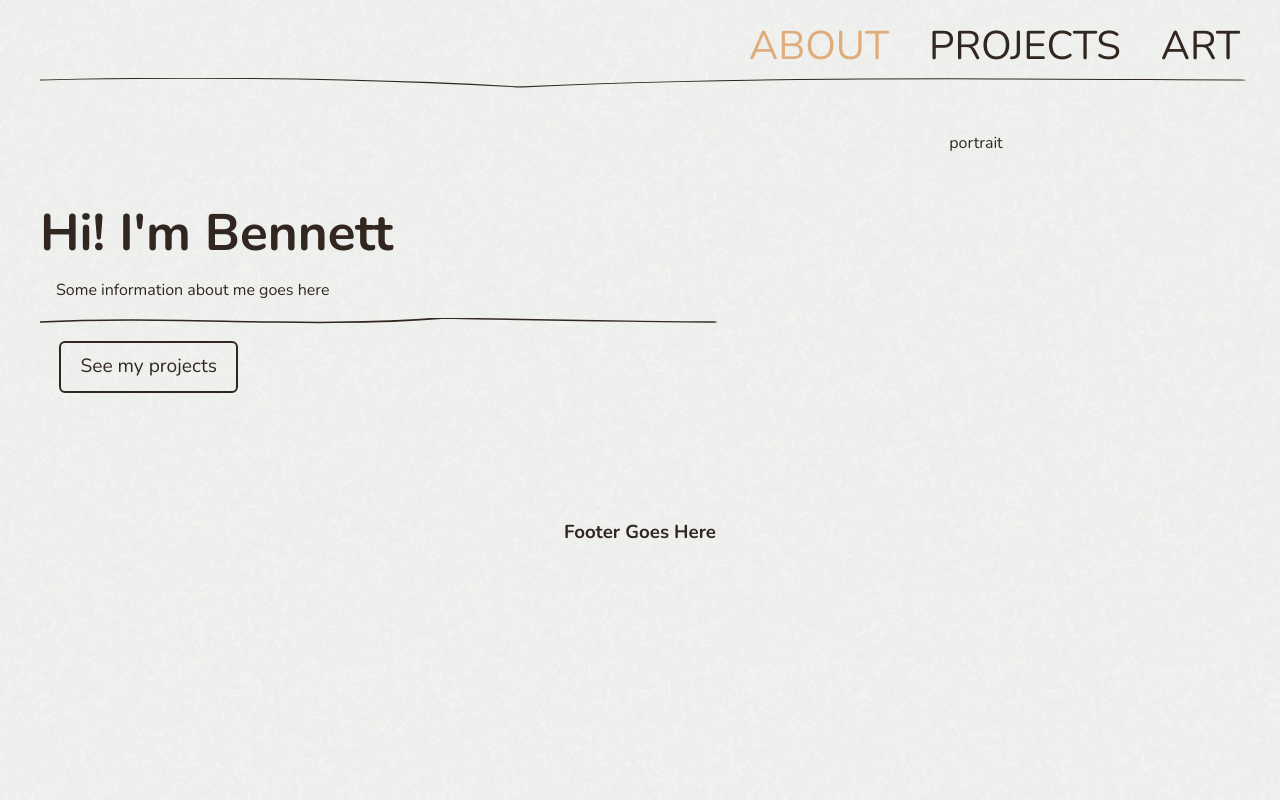
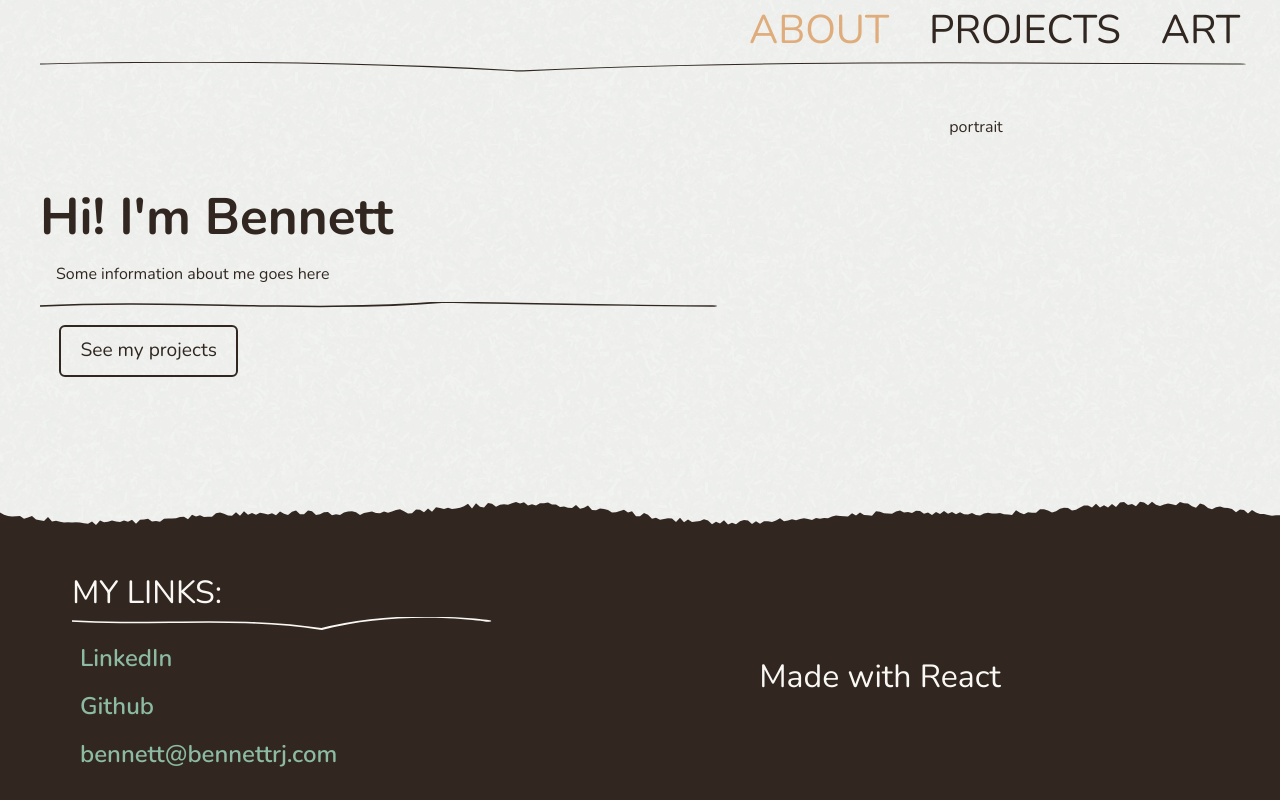
Before and after one commit to bennettj12/personal-portfolio, a React (Vite) app: page / in a window 1280 px wide. Built offline with nearby package versions, Linux system fonts and the light colour scheme.

Commit message:
added footer and overengineered footer transition border thing

```diff
--- a/package.json
+++ b/package.json
@@ -10,6 +10,7 @@
     "preview": "vite preview"
   },
   "dependencies": {
+    "@react-hook/resize-observer": "^2.0.2",
     "framer-motion": "^12.16.0",
     "react": "^19.1.0",
     "react-dom": "^19.1.0",
--- a/src/assets/styles/_variables.scss
+++ b/src/assets/styles/_variables.scss
@@ -4,6 +4,8 @@
     --accent1: #DFAD7C;
     --accent2: #8CBAA2;
     --highlight: #EBD6D6;
+
+    --footer-height: 200px;
 }
 
 
--- a/src/assets/styles/global.scss
+++ b/src/assets/styles/global.scss
@@ -1,15 +1,15 @@
 #root {
-  padding: 1rem;
+  padding: 0;
   text-align: center;
   display: flex;
-  justify-content: center;
+  flex-direction: column;
+  min-height: 100vh;
 }
 :root, body, html {
 
   width: 100%;
   margin: 0;
   padding: 0;
-  min-height: 100vh;
   overflow-x: hidden;
 
   font-family: "Nunito", sans-serif;
--- /dev/null
+++ b/src/components/BrushBorder/BrushBorder.jsx
@@ -0,0 +1,94 @@
+import { useEffect, useRef, useCallback } from 'react';
+import styles from './BrushBorder.module.scss'
+
+export default function BrushBorder({
+    color = "var('--ink')"
+}) {
+
+    const canvasRef = useRef(null);
+    const containerRef = useRef(null);
+    const drawBorder = useCallback(() => {
+        if(!containerRef.current || !canvasRef.current) return;
+
+        const parentWidth = containerRef.current.clientWidth;
+        const height = 40;
+
+        const canvas = canvasRef.current;
+        const ctx = canvas.getContext('2d');
+
+        canvas.width = parentWidth;
+        canvas.height = height;
+
+        // find css variable
+        const getColor = (color) => {
+            if(typeof window === 'undefined') return '#000000';
+
+            return getComputedStyle(document.documentElement)
+                .getPropertyValue(color.match(/'([^']+)'/)[1]).trim() || '#000000';
+        }
+
+        ctx.clearRect(0,0,parentWidth,height);
+
+        ctx.beginPath();
+        ctx.moveTo(0, height)
+        for (let i = 0; i <= parentWidth; i += 4) {
+            const noise = (
+                Math.sin(i * (0.01)) * 7 + // Base wave
+                (Math.random() * 5 - 2.5) +  // Randomness
+                (Math.sin(i * 0.02) * 4)  // Secondary wave
+            );
+            const y = Math.min(
+                height * 0.4 + noise,
+                height * 0.9 // Prevent clipping
+            );
+            ctx.lineTo(i, y);
+        }
+
+
+        ctx.lineTo(parentWidth, height);
+        ctx.lineTo(0, height);
+        ctx.closePath();
+
+        ctx.fillStyle = getColor(color);
+        ctx.fill();
+    }, [color])
+
+
+    useEffect(() => {
+        drawBorder();
+
+        let animationFrame = requestAnimationFrame(drawBorder);
+
+        const handleResize = () => {
+            cancelAnimationFrame(animationFrame);
+            animationFrame = requestAnimationFrame(drawBorder);
+        }
+
+        window.addEventListener('resize', handleResize);
+
+        // cleanup
+        return () => {
+            window.removeEventListener('resize', handleResize);
+            cancelAnimationFrame(animationFrame);
+            if(canvasRef.current) {
+                canvasRef.current.getContext('2d').clearRect(
+                    0,0,
+                    canvasRef.current.width,
+                    canvasRef.current.height
+                );
+            }
+        }
+
+    }, [drawBorder])
+
+    return (
+        <div ref={containerRef} className={styles.brushBorder}>
+            <canvas
+                ref={canvasRef}
+                className={styles.brushCanvas}
+                aria-hidden={true}
+                tabIndex={-1}
+            />
+        </div>
+    );
+}
--- /dev/null
+++ b/src/components/BrushBorder/BrushBorder.module.scss
@@ -0,0 +1,11 @@
+.brushBorder {
+    width: 100%;
+    overflow: hidden;
+    position: relative;
+    margin-top: -30px;
+}
+.brushCanvas {
+    width: 100%;
+    height: 40px;
+    display: block;
+}
--- a/src/components/Footer/Footer.jsx
+++ b/src/components/Footer/Footer.jsx
@@ -1,10 +1,30 @@
 import styles from './Footer.module.scss'
-
+import Divider from '../Divider/divider.jsx'
+import BrushBorder from '../BrushBorder/BrushBorder.jsx'
 export default function Footer() {
     return (
 
-        <footer>
-            <h3>Footer Goes Here</h3>
+        <footer className={styles.footer}>
+            <BrushBorder />
+            <div className={styles.footerContainer} >
+                <section className={styles.footerLinks}>
+                    <h2>MY LINKS:</h2>
+                    <Divider amplitude={-5} color='var(--paper)' />
+                    <a href="https://www.linkedin.com/in/bennett-johnson/">
+                        {/* add icon */} LinkedIn
+                    </a>
+                    <a href="https://github.com/bennettj12">
+                        {/* add icon */} Github
+                    </a>
+                    <a href="mailto:bennett@bennettrj.com">
+                        {/* add icon */} bennett@bennettrj.com
+                    </a>
+                </section>
+                <section className={styles.footerInfo}>
+                    <h2>Made with React</h2>
+                    {/* TODO: add something more interesting here... */}
+                </section>
+            </div>
         </footer>
 
     )
--- a/src/components/Footer/Footer.module.scss
+++ b/src/components/Footer/Footer.module.scss
@@ -0,0 +1,47 @@
+.footer {
+
+    background-color: $ink;
+    color: $paper;
+    width: 100%;
+
+}
+.footerContainer {
+    display: flex;
+    max-width: 1200px;
+    margin: 0 auto;
+
+    padding-top: 1rem;
+    & > *{
+        padding: 1rem 2rem;
+        box-sizing: border-box;
+    }
+}
+.footerInfo {
+    display: flex;
+    flex-direction: column;
+    align-items: center;
+    justify-content: center;
+
+    width: 60%;
+}
+.footerLinks {
+
+    display: flex;
+    flex-direction: column;
+    width: 40%;
+    align-items: start;
+    & a {
+        text-decoration: none;
+        color: $accent2;
+        font-size: x-large;
+        font-weight: 600;
+        margin-bottom: 0.75rem;
+        margin-left: .5rem;
+    }
+
+}
+h2 {
+    margin: 0;
+    font-weight: 200;
+    font-size: xx-large;
+}
--- a/src/components/Layout/Layout.jsx
+++ b/src/components/Layout/Layout.jsx
@@ -44,9 +44,10 @@ export default function Layout() {
                     </motion.main>
                 </AnimatePresence>
 
-                <Footer />
+
 
             </div>
+            <Footer />
         </AnimationContext.Provider>
     );
 }
--- a/src/components/Layout/Layout.module.scss
+++ b/src/components/Layout/Layout.module.scss
@@ -2,7 +2,12 @@
     max-width: 1200px;
     display: flex;
     flex-direction: column;
+    flex: 1 0 auto;
     width: 100%;
     padding: 0 20px;
     margin: 0 auto;
 }
+
+.mainContent {
+    flex: 1;
+}
--- a/src/components/SVGFilters.jsx
+++ b/src/components/SVGFilters.jsx
@@ -23,13 +23,6 @@ export default function SVGFilters() {
                         scale="0.1"
                     />
                 </filter>
-                 <filter id="inkBleed">
-                    <feGaussianBlur stdDeviation="0.5" />
-                    <feComposite operator="over" in="SourceGraphic" />
-                </filter>
-                <clipPath id="erase-wipe">
-                    <rect width="100%" height="100%" />
-                </clipPath>
             </defs>
 
         </svg>
```
Also changed, not shown: 1 other file (tests, documents, lock files or other folders).
